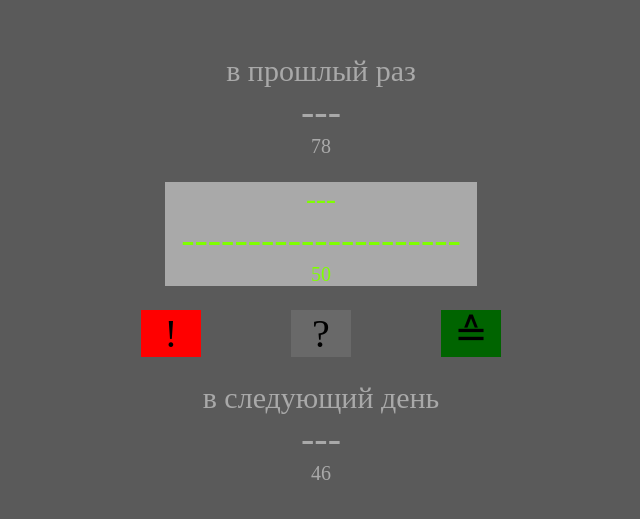
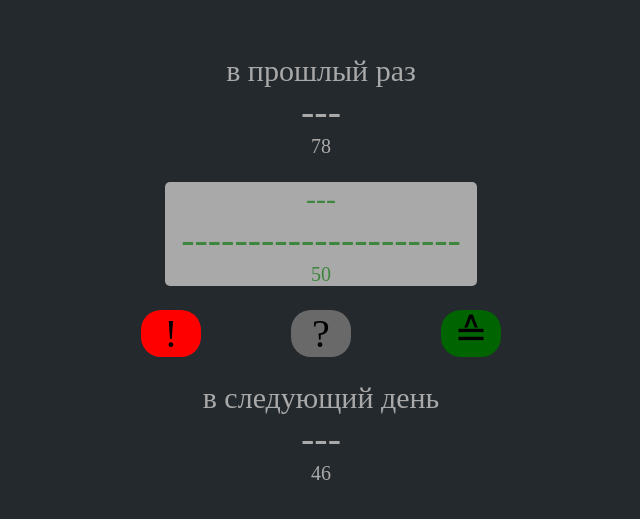
Before and after one commit to Eliac11/Raspis, a website: page front/index.html in a window 1280 px wide. Shown: the part 139-658 px from the top of the page, without its empty margins (319-959 px from the left). Drawn offline with Linux system fonts and the light colour scheme; no server answers.

Commit message:
навел красоту

```diff
--- a/front/csstable.css
+++ b/front/csstable.css
@@ -11,7 +11,8 @@
 .tsort td,
 .tsort th {
     text-align: center;
-    border: 2px solid #846868;
+    border: 2px solid #000000;
+    border-radius: 10px;
 }
 .tsort tbody tr {
     background: #846868;
--- a/front/index.html
+++ b/front/index.html
@@ -6,7 +6,7 @@
     <title>по-русски</title>
     <link rel="stylesheet" href="main.css">
 </head>
-<body style="display:flex;justify-content:center;align-items:center; height:100vh;width:auto; background-color:#5a5a5a">
+<body style="display:flex;justify-content:center;align-items:center; height:100vh;width:auto;">
     <div id="dialogWin">
         <input id="valueinp" maxlength="1" />
         <div id="sendBut">ок</div>
@@ -20,7 +20,7 @@
             <div id="1-Name">---</div>
             <div style="font-size:20px"> <div id="1-kolder">78</div></div>
         </div>
-        <div class="YDder" style="color:chartreuse; margin: 3vh;  background-color:darkgrey">
+        <div class="YDder" style="color:#3e863d; margin: 3vh;  background-color:darkgrey; border-radius: 5px">
             <div id="nowdate" style="font-size:30px">---</div>
             <div id="2-Name">---------------------</div>
             <div style="font-size:20px"> <div id="2-kolder">50</div></div><div id="galka" style="font-size:60px"></div>
--- a/front/main.css
+++ b/front/main.css
@@ -1,3 +1,8 @@
+
+body {
+    background-color: #24292e
+}
+
 .t {
     font-size: 100px;
     color: chartreuse
@@ -34,6 +39,7 @@
 
 .butt {
     width: 120px;
+    border-radius: 20px;
 }
 
 #Bkill{
```
Also changed, not shown: front/infotable.html (+1 -1 lines), 1 other file.
